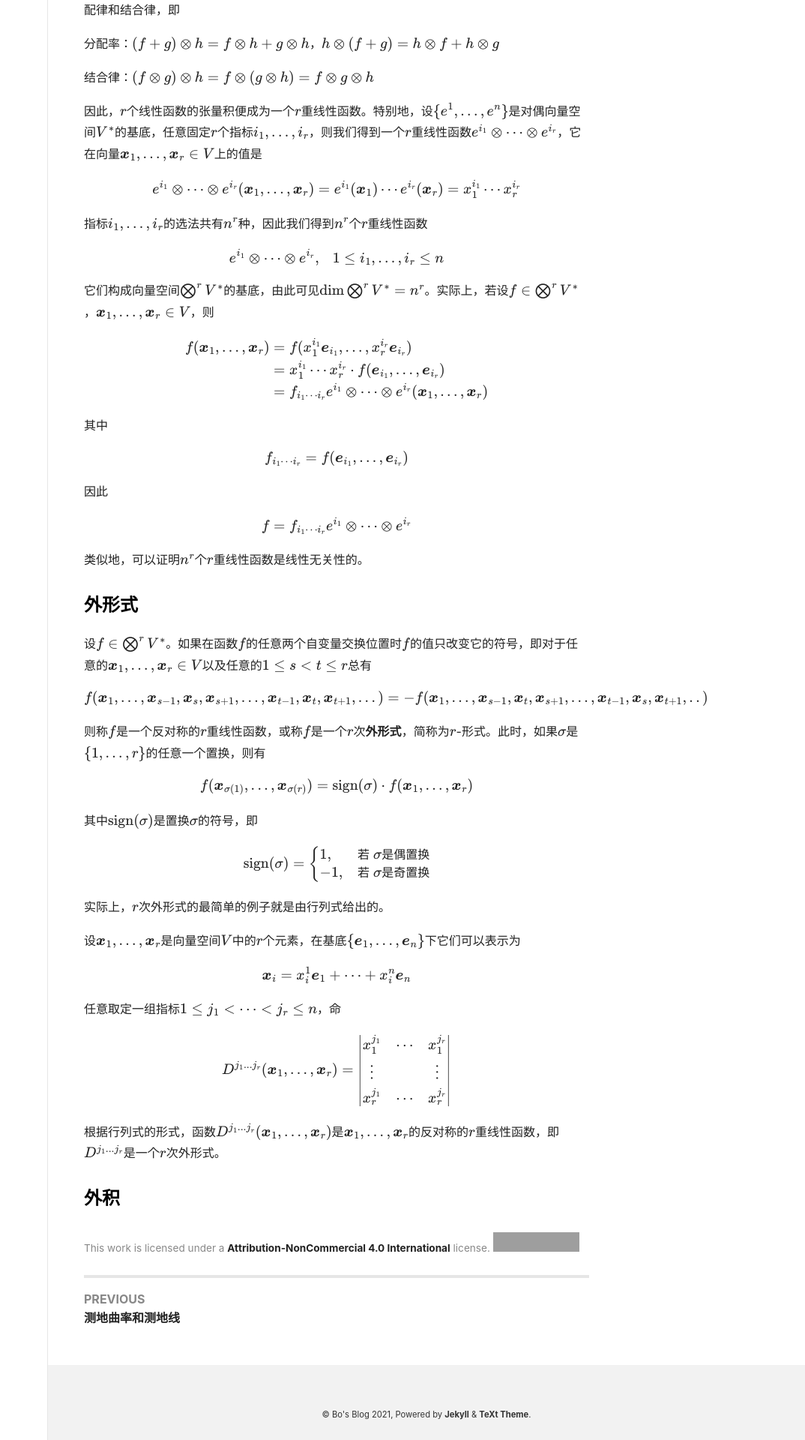
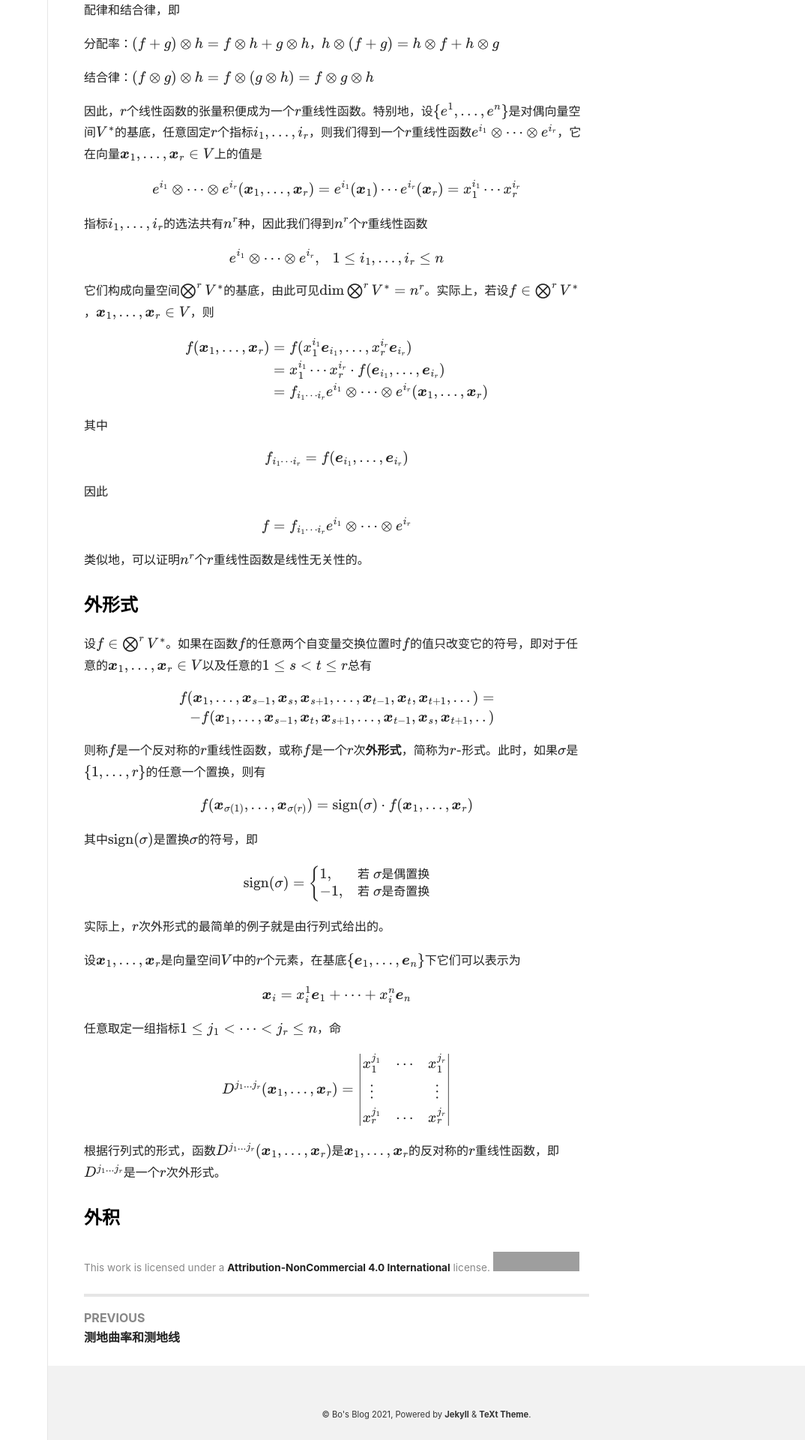
Before and after one commit to peng00bo00/peng00bo00_previous_blog, a Jekyll site: the page built from _posts/2024-06-08-DifferentialGeometry-NOTES-07.md, in a window 1280 px wide. Shown: the part 2518-4438 px from the top of the page at 75% size, without its empty margins (206-1280 px from the left). Built offline with Jekyll 4.4.1, drawn with Linux system fonts in a browser that asks for light colours; nearby versions of some CDN libraries; grey boxes are pictures that could not be loaded.

Commit message:
Update 2024-06-08-DifferentialGeometry-NOTES-07.md

```diff
--- a/_posts/2024-06-08-DifferentialGeometry-NOTES-07.md
+++ b/_posts/2024-06-08-DifferentialGeometry-NOTES-07.md
@@ -161,8 +161,10 @@ $$
 设$$f \in \bigotimes^r V^*$$。如果在函数$$f$$的任意两个自变量交换位置时$$f$$的值只改变它的符号，即对于任意的$$\boldsymbol{x}_1, ..., \boldsymbol{x}_r \in V$$以及任意的$$1 \leq s \lt t \leq r$$总有
 
 $$
+\begin{aligned}
 f(\boldsymbol{x}_1, ..., \boldsymbol{x}_{s-1}, \boldsymbol{x}_s, \boldsymbol{x}_{s+1}, ..., \boldsymbol{x}_{t-1}, \boldsymbol{x}_t, \boldsymbol{x}_{t+1}, ...) = \\
 -f(\boldsymbol{x}_1, ..., \boldsymbol{x}_{s-1}, \boldsymbol{x}_t, \boldsymbol{x}_{s+1}, ..., \boldsymbol{x}_{t-1}, \boldsymbol{x}_s, \boldsymbol{x}_{t+1}, ..)
+\end{aligned}
 $$
 
 则称$$f$$是一个反对称的$$r$$重线性函数，或称$$f$$是一个$$r$$次**外形式**，简称为$$r$$-形式。此时，如果$$\sigma$$是$$\{ 1, ..., r \}$$的任意一个置换，则有
```
